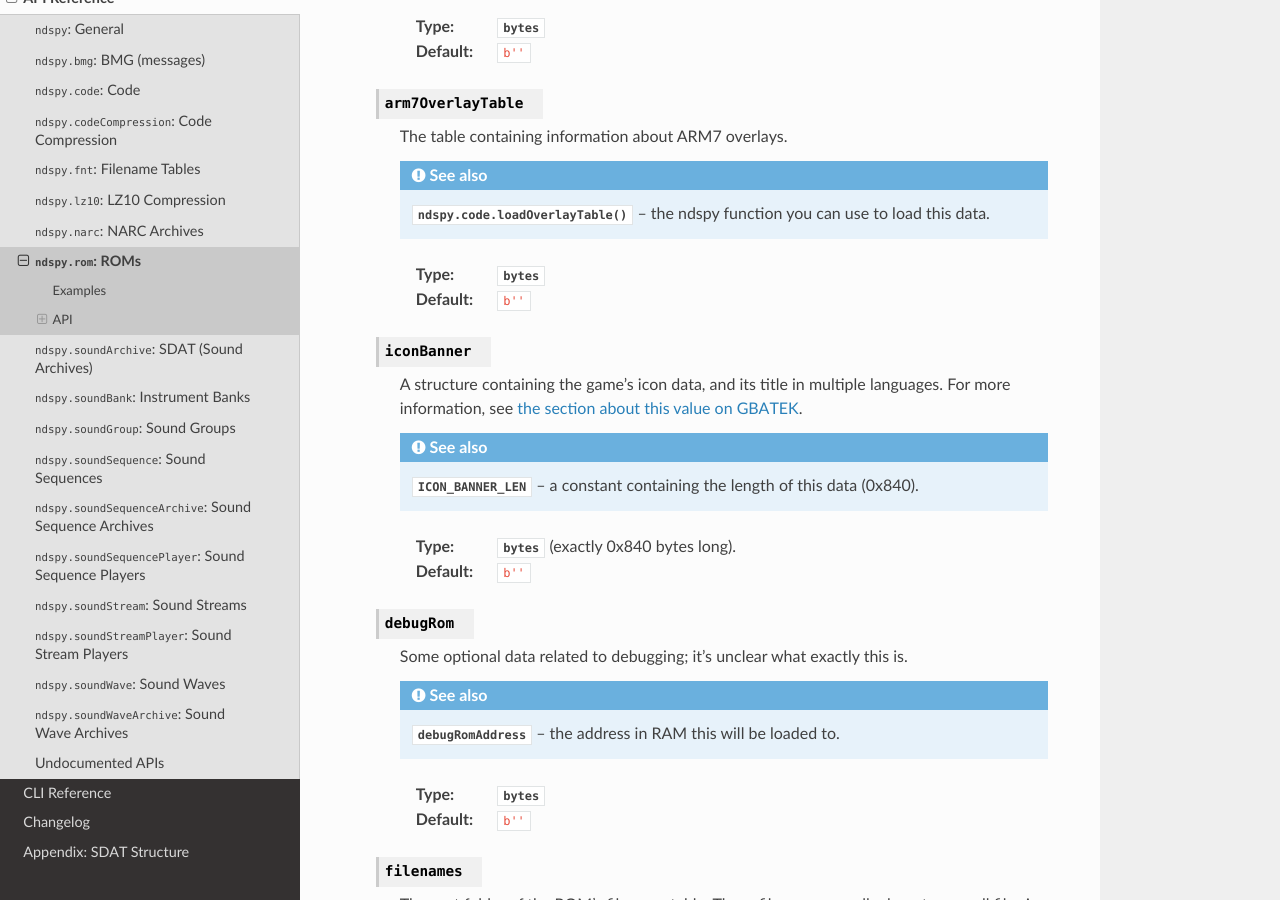
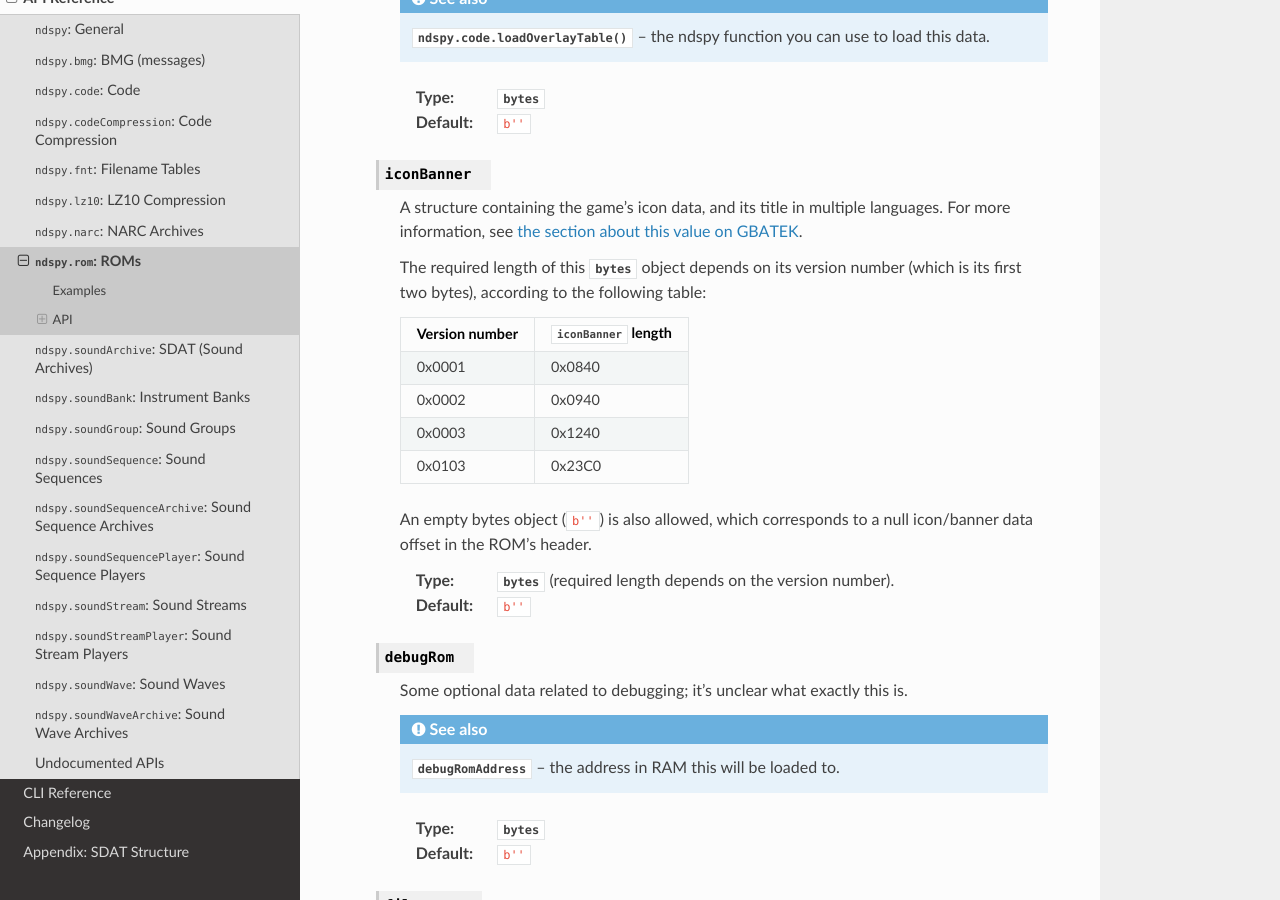
Before and after one commit to RoadrunnerWMC/ndspy, a Sphinx documentation site: the page built from docs/source/api/rom.rst, in a window 1280 px wide and 900 px high, scrolled down 10916 px. Built offline with Sphinx 7.4.7 and the Read the Docs theme 2.0.0, drawn with Linux system fonts in a browser that asks for light colours; some of the changed text lies outside the part shown.

Commit message:
ndspy.rom: Support icon/banner blobs other than v1
Ideally this wouldn't be presented as a blob at all, since it has a very specific internal structure, but for now, this is at least an improvement

```diff
--- a/docs/source/api/rom.rst
+++ b/docs/source/api/rom.rst
@@ -124,15 +124,6 @@ Load a ROM's ARM9 code file and overlays:
 
 API
 ---
-
-.. data:: ICON_BANNER_LEN
-
-    The length (in bytes) of the icon banner data: 0x840.
-
-    .. seealso::
-
-        The class attribute that this measures the length of:
-        :py:attr:`NintendoDSRom.iconBanner`.
 
 
 .. py:class:: NintendoDSRom([data])
@@ -634,12 +625,23 @@ API
         languages. For more information, see `the section about this value on
         GBATEK <http://problemkaputt.de/gbatek.htm#dscartridgeicontitle>`__.
 
-        .. seealso::
+        The required length of this :py:class:`bytes` object depends on its
+        version number (which is its first two bytes), according to the
+        following table:
 
-            :py:const:`ICON_BANNER_LEN` -- a constant containing the length of
-            this data (0x840).
+        ==============  ============================
+        Version number  :py:attr:`iconBanner` length
+        ==============  ============================
+            0x0001                 0x0840
+            0x0002                 0x0940
+            0x0003                 0x1240
+            0x0103                 0x23C0
+        ==============  ============================
 
-        :type: :py:class:`bytes` (exactly 0x840 bytes long).
+        An empty bytes object (``b''``) is also allowed, which corresponds to a
+        null icon/banner data offset in the ROM's header.
+
+        :type: :py:class:`bytes` (required length depends on the version number).
 
         :default: ``b''``
 
```
Also changed, not shown: 1 other file.
